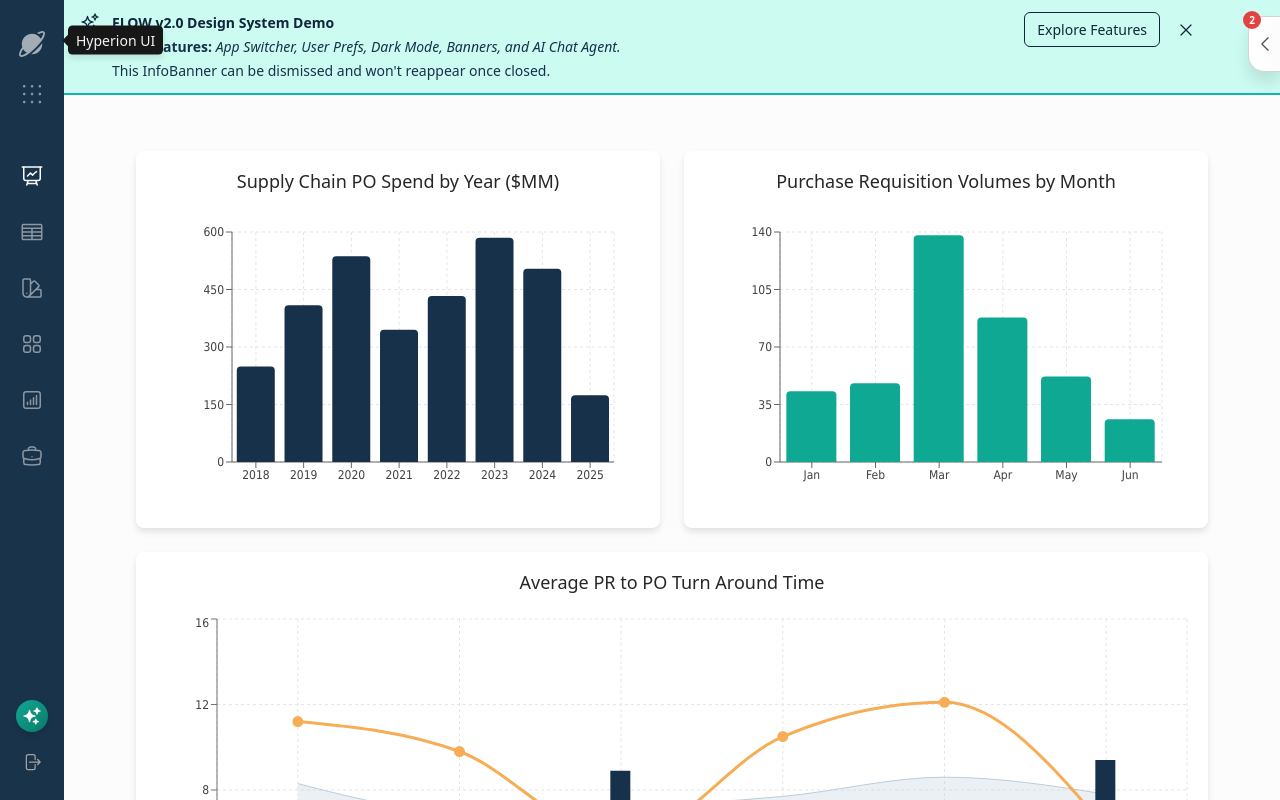
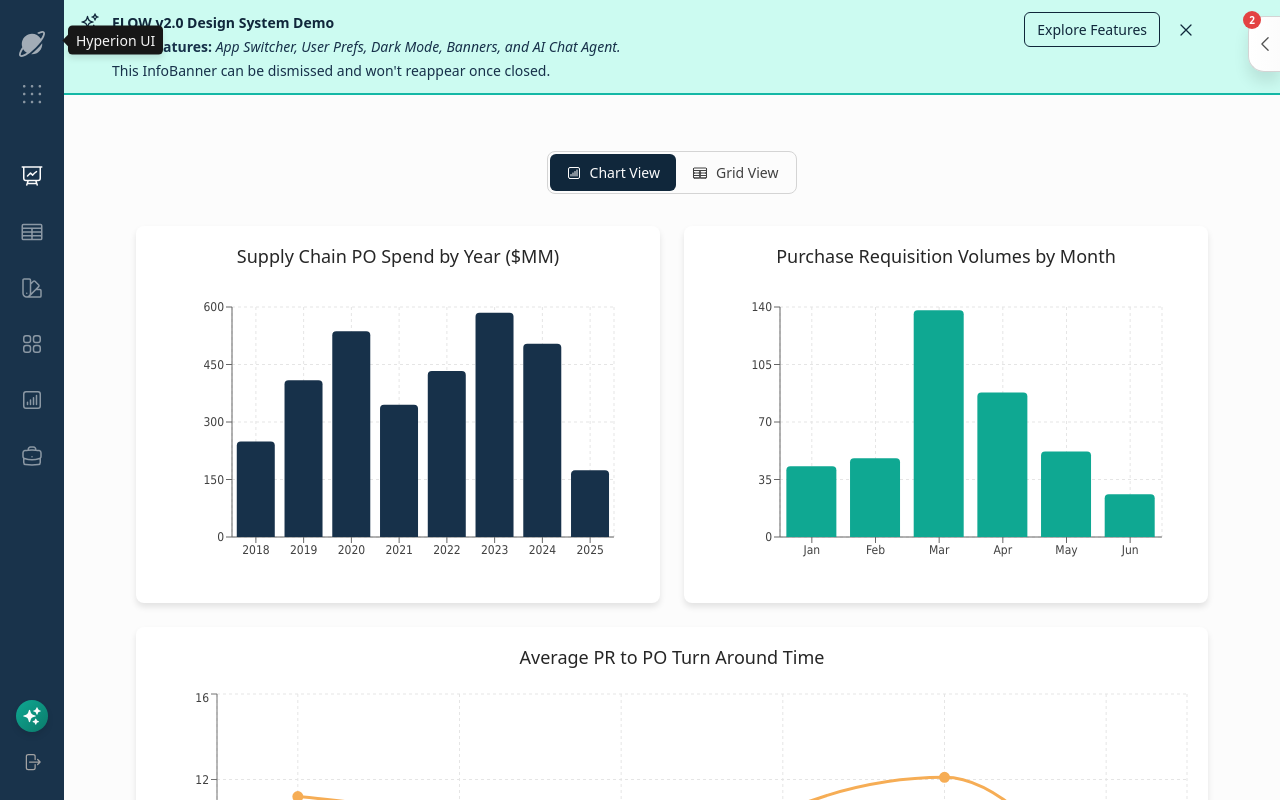
Before and after one commit to m-downing/flow_demo, a Next.js app: page / in a window 1280 px wide. Shown: the top 800 px of the page. Built offline with nearby package versions, Linux system fonts and the light colour scheme.

Commit message:
hyperion finalized

```diff
--- a/src/app/page.tsx
+++ b/src/app/page.tsx
@@ -1,9 +1,10 @@
 'use client';
 
-import React from 'react';
+import React, { useState } from 'react';
 import { PageContainer } from '@/design-system/layout';
 import { Card } from '@/design-system/layout';
 import { BarChart } from '@/design-system/charts';
+import { ChartBarSquareIcon, TableCellsIcon } from '@heroicons/react/24/outline';
 import {
   ComposedChart,
   Bar,
@@ -56,10 +57,43 @@ export default function HomePage() {
   const { theme } = useTheme();
   const isDark = theme === 'dark';
   const themeColors = getChartColors(isDark);
+  const [viewMode, setViewMode] = useState<'chart' | 'grid'>('chart');
 
   return (
     <PageContainer>
       <div className="p-6 space-y-6">
+        {/* Toggle Switch */}
+        <div className="flex justify-center mb-8">
+          <div className="inline-flex rounded-lg border border-neutral-300 dark:border-neutral-700 p-0.5">
+            <button
+              onClick={() => setViewMode('chart')}
+              className={`
+                flex items-center gap-2 px-4 py-2 rounded-md text-sm font-medium transition-all
+                ${viewMode === 'chart'
+                  ? 'bg-primary-700 text-neutral-50'
+                  : 'text-neutral-700 dark:text-neutral-300 hover:text-neutral-900 dark:hover:text-neutral-100'
+                }
+              `}
+            >
+              <ChartBarSquareIcon className="h-4 w-4" />
+              Chart View
+            </button>
+            <button
+              onClick={() => setViewMode('grid')}
+              className={`
+                flex items-center gap-2 px-4 py-2 rounded-md text-sm font-medium transition-all
+                ${viewMode === 'grid'
+                  ? 'bg-primary-700 text-neutral-50'
+                  : 'text-neutral-700 dark:text-neutral-300 hover:text-neutral-900 dark:hover:text-neutral-100'
+                }
+              `}
+            >
+              <TableCellsIcon className="h-4 w-4" />
+              Grid View
+            </button>
+          </div>
+        </div>
+
         {/* First row with two bar charts */}
         <div className="grid grid-cols-12 gap-6">
           {/* First Bar Chart */}
```
